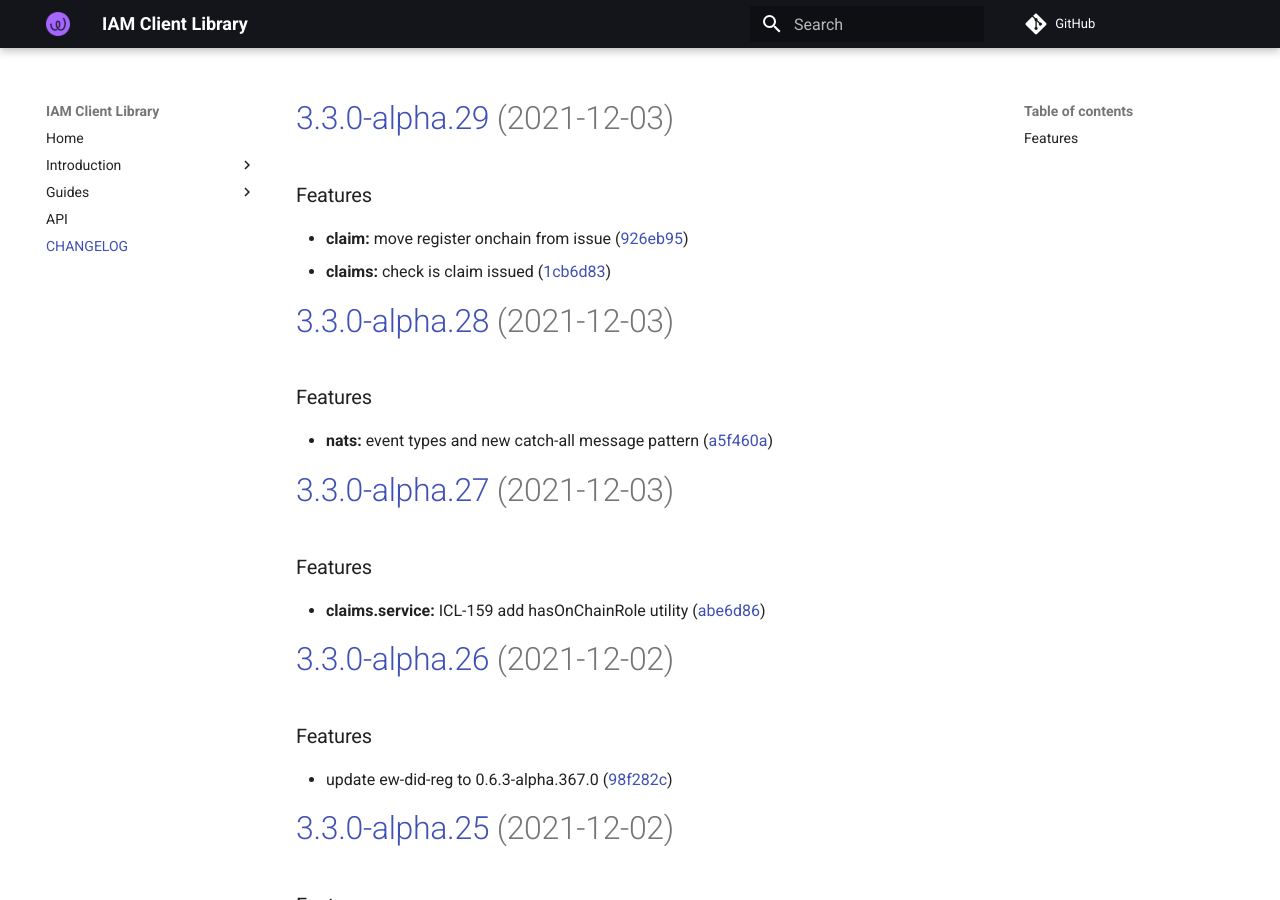
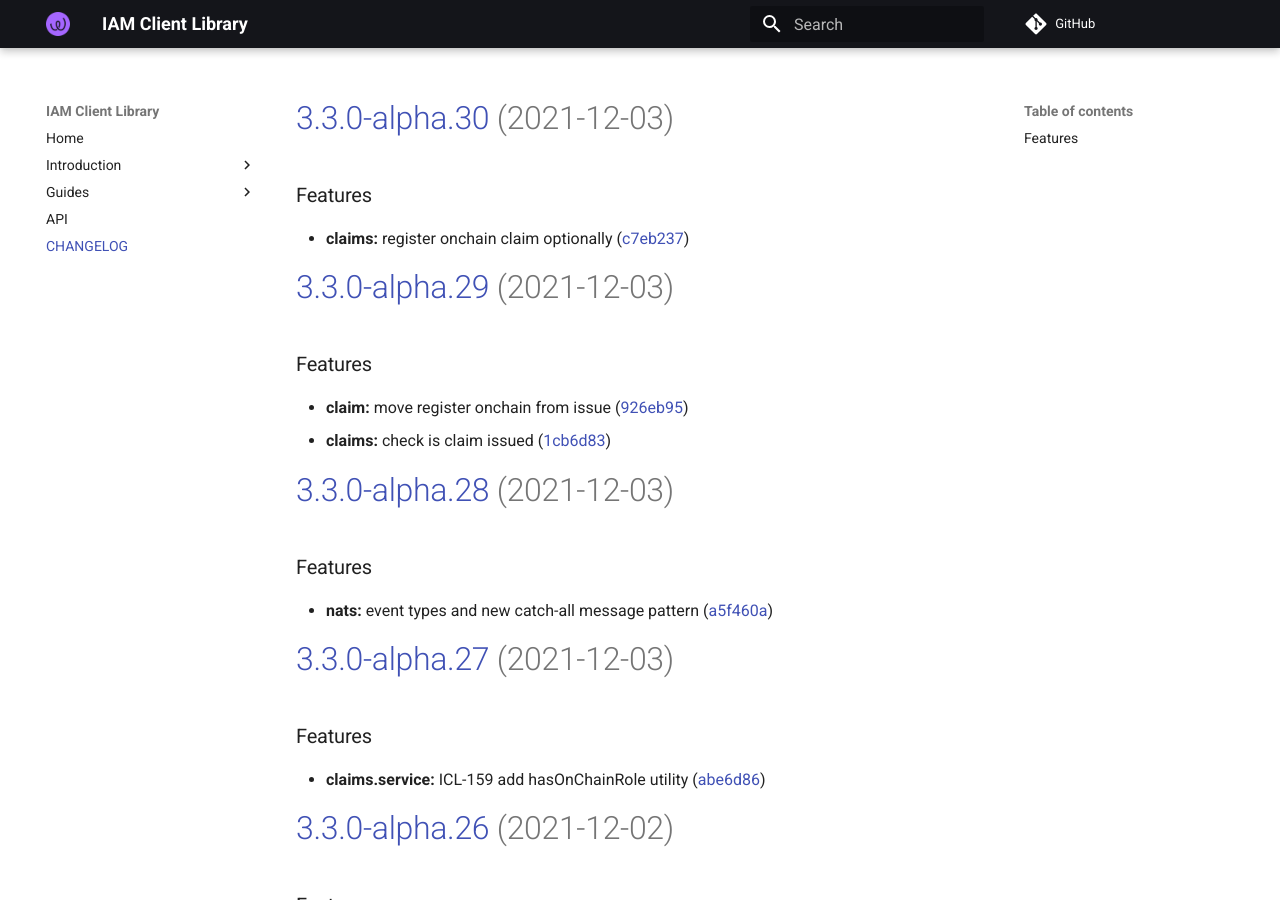
Before and after one commit to energywebfoundation/iam-client-lib, an MkDocs documentation site: the page built from docs/CHANGELOG.md, in a window 1280 px wide and 900 px high. Built offline with MkDocs 1.6.1 and Material for MkDocs 9.7.7, drawn with Linux system fonts in a browser that asks for light colours; comment, search, counter and statistics services are not loaded.

Commit message:
chore(release): 3.3.0-alpha.30 [skip ci]
# [3.3.0-alpha.30](https://github.com/energywebfoundation/iam-client-lib/compare/v3.3.0-alpha.29...v3.3.0-alpha.30) (2021-12-03)

### Features

* **claims:** register onchain claim optionally ([c7eb237](https://github.com/energywebfoundation/iam-client-lib/commit/c7eb237ff97dce662a2eae20b1b2408496010c59))

```diff
--- a/docs/CHANGELOG.md
+++ b/docs/CHANGELOG.md
@@ -1,3 +1,10 @@
+# [3.3.0-alpha.30](https://github.com/energywebfoundation/iam-client-lib/compare/v3.3.0-alpha.29...v3.3.0-alpha.30) (2021-12-03)
+
+
+### Features
+
+* **claims:** register onchain claim optionally ([c7eb237](https://github.com/energywebfoundation/iam-client-lib/commit/c7eb237ff97dce662a2eae20b1b2408496010c59))
+
 # [3.3.0-alpha.29](https://github.com/energywebfoundation/iam-client-lib/compare/v3.3.0-alpha.28...v3.3.0-alpha.29) (2021-12-03)
 
 
--- a/package.json
+++ b/package.json
@@ -1,6 +1,6 @@
 {
     "name": "iam-client-lib",
-    "version": "3.3.0-alpha.29",
+    "version": "3.3.0-alpha.30",
     "description": "Library for Decentralized Identity and Access Management",
     "main": "dist/index.js",
     "module": "dist/index.esm.js",
```
